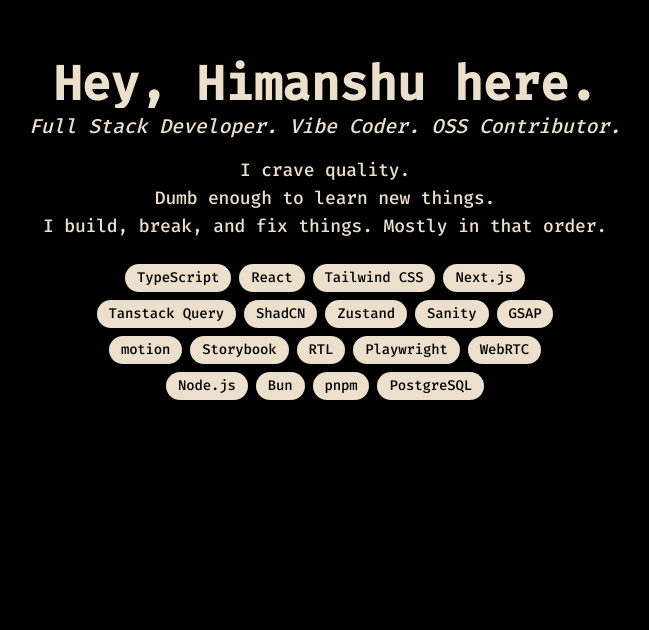
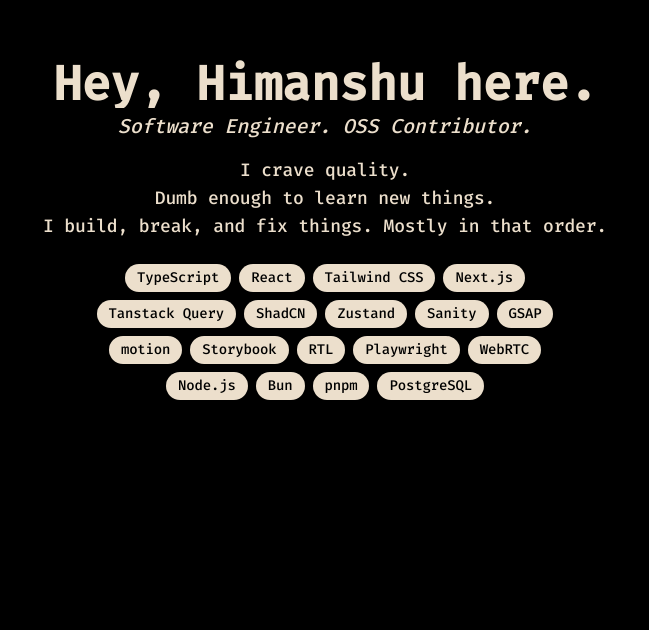
Before and after one commit to himanshu634/portfolio, a Next.js app: page / in a window 1280 px wide. Shown: the part 170-800 px from the top of the page, without its empty margins (315-964 px from the left). Built offline with nearby package versions, Linux system fonts and the light colour scheme.

Commit message:
feat: updated portfolio web

```diff
--- a/src/components/about.tsx
+++ b/src/components/about.tsx
@@ -38,7 +38,7 @@
         textAlign="center"
       />
       <p className="text-base sm:text-lg md:text-xl mt-1 italic">
-        Full Stack Developer. Vibe Coder. OSS Contributor.
+        Software Engineer. OSS Contributor.
       </p>
       <p className="text-sm sm:text-base md:text-lg max-w-xl mt-4">
         I crave quality.
```
